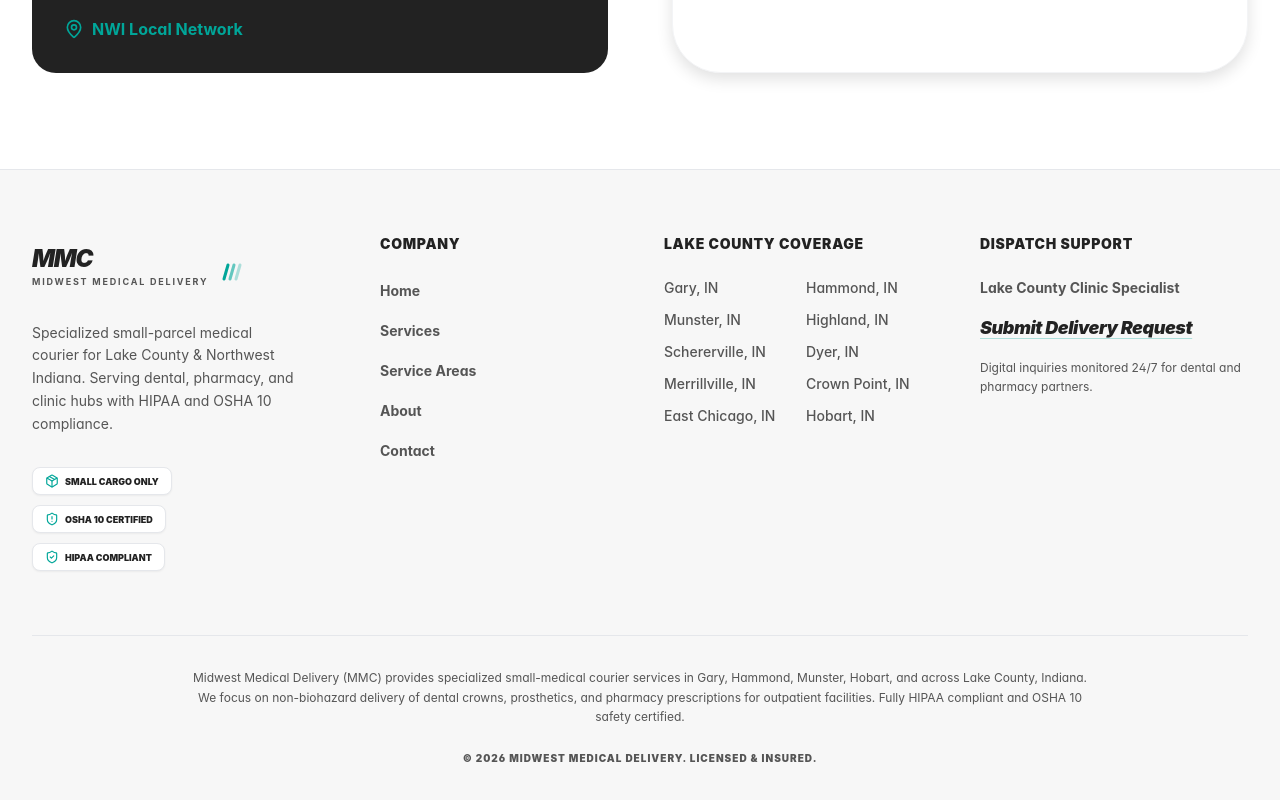
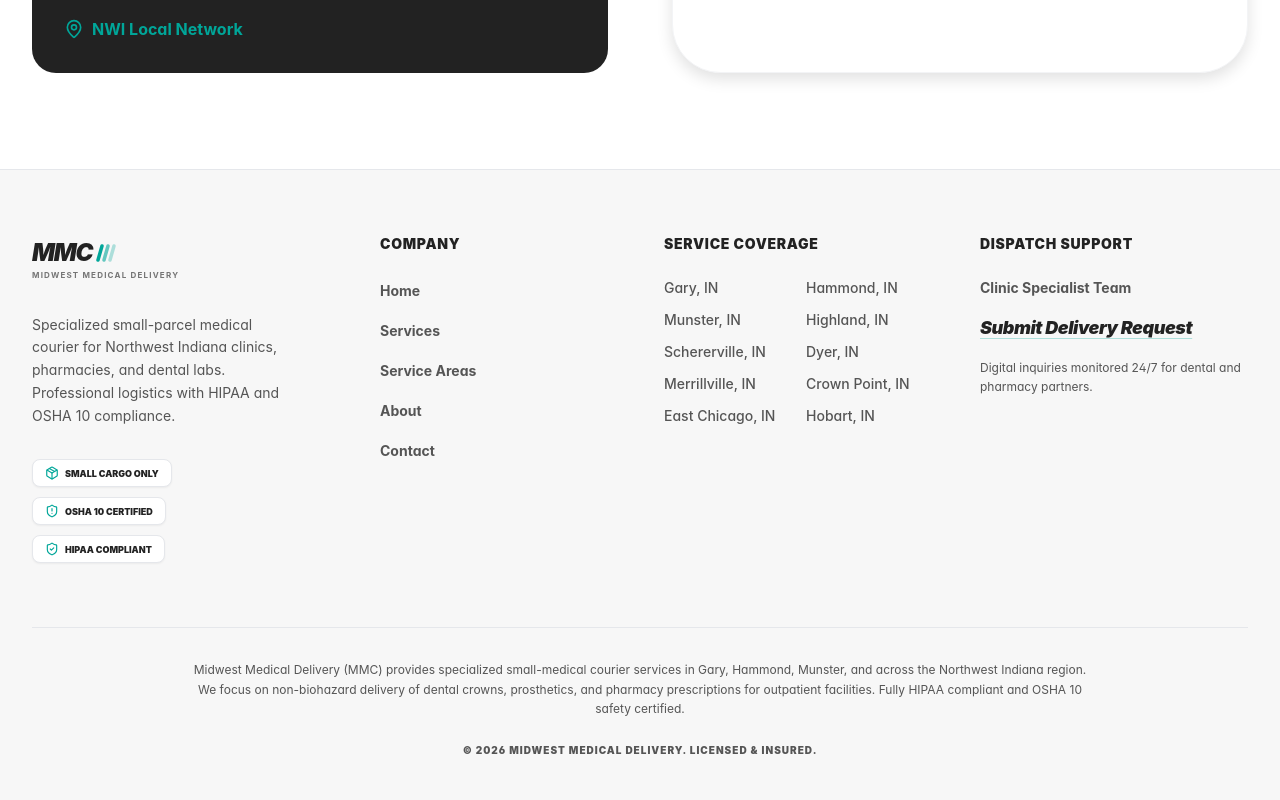
Before and after one commit to freshmurry/midwestmedicaldelivery, a React (Vite) app: page /contact in a window 1280 px wide. Shown: the part 850-1650 px from the top of the page. Built offline with nearby package versions, Linux system fonts and the light colour scheme.

Commit message:
feat: Logo Refinement & Brand Generalization
Refine the brand identity by implementing the requested inline logo layout with stripes immediately following the MMC text, and generalize the regional copy by removing the 'Lake Co. Hub' branding and hyper-local focus.

```diff
--- a/src/components/Logo.tsx
+++ b/src/components/Logo.tsx
@@ -7,11 +7,44 @@
 }
 export function Logo({ variant = 'primary', className, showText = true }: LogoProps) {
   const teal = "#00A699";
-  const dark = "#222222";
-  const gray = "#555555";
   const stripeColor = variant === 'monochrome' ? 'currentColor' : teal;
-  const BrandingText = (
+  const SpeedStripes = (
+    <svg
+      viewBox="0 0 24 20"
+      className="h-full w-auto shrink-0"
+      fill="none"
+      xmlns="http://www.w3.org/2000/svg"
+      preserveAspectRatio="xMinYMid meet"
+    >
+      {/* Stripe 1: 100% Opacity */}
+      <path
+        d="M6 3L2 17"
+        stroke={stripeColor}
+        strokeWidth="3.5"
+        strokeLinecap="round"
+        className="opacity-100"
+      />
+      {/* Stripe 2: 60% Opacity */}
+      <path
+        d="M12 3L8 17"
+        stroke={stripeColor}
+        strokeWidth="3.5"
+        strokeLinecap="round"
+        className="opacity-60"
+      />
+      {/* Stripe 3: 30% Opacity */}
+      <path
+        d="M18 3L14 17"
+        stroke={stripeColor}
+        strokeWidth="3.5"
+        strokeLinecap="round"
+        className="opacity-30"
+      />
+    </svg>
+  );
+  const LogoContent = (
     <div className="flex flex-col leading-none">
+      <div className="flex items-center gap-1">
         <span
           className={cn(
             "text-2xl font-black tracking-tighter italic select-none",
@@ -21,10 +54,14 @@
         >
           MMC
         </span>
+        <div className="h-5 flex items-center">
+          {SpeedStripes}
+        </div>
+      </div>
       {showText && (
         <span
           className={cn(
-            "text-[9px] font-bold uppercase tracking-[0.2em] whitespace-nowrap mt-0.5 select-none",
+            "text-[8px] font-bold uppercase tracking-[0.15em] whitespace-nowrap mt-0.5 select-none opacity-80",
             variant === 'monochrome' ? "" : "text-mmc-gray"
           )}
           style={{ color: variant === 'monochrome' ? 'currentColor' : undefined }}
@@ -34,56 +71,16 @@
       )}
     </div>
   );
-  const SpeedStripes = (
-    <svg
-      viewBox="0 0 32 24"
-      className="h-full w-auto shrink-0"
-      fill="none"
-      xmlns="http://www.w3.org/2000/svg"
-      preserveAspectRatio="xMidYMid meet"
-    >
-      {/* Stripe 1: 100% Opacity - Centered with more breathing room */}
-      <path
-        d="M10 5L6 19"
-        stroke={stripeColor}
-        strokeWidth="3"
-        strokeLinecap="round"
-        className="opacity-100"
-      />
-      {/* Stripe 2: 60% Opacity */}
-      <path
-        d="M16 5L12 19"
-        stroke={stripeColor}
-        strokeWidth="3"
-        strokeLinecap="round"
-        className="opacity-60"
-      />
-      {/* Stripe 3: 30% Opacity */}
-      <path
-        d="M22 5L18 19"
-        stroke={stripeColor}
-        strokeWidth="3"
-        strokeLinecap="round"
-        className="opacity-30"
-      />
-    </svg>
-  );
   if (variant === 'alt') {
     return (
-      <div className={cn("flex items-center gap-3 p-3 rounded-2xl bg-white/90 backdrop-blur-md shadow-xl", className)}>
-        {BrandingText}
-        <div className="h-8">
-          {SpeedStripes}
-        </div>
+      <div className={cn("flex items-center p-3 rounded-2xl bg-white/90 backdrop-blur-md shadow-xl", className)}>
+        {LogoContent}
       </div>
     );
   }
   return (
-    <div className={cn("flex items-end gap-2.5 h-12 pb-1", className)}>
-      {BrandingText}
-      <div className="h-6 mb-0.5">
-        {SpeedStripes}
-      </div>
+    <div className={cn("flex flex-col justify-center h-12", className)}>
+      {LogoContent}
     </div>
   );
 }
--- a/src/components/layout/Footer.tsx
+++ b/src/components/layout/Footer.tsx
@@ -21,10 +21,10 @@
           {/* Brand & Certs */}
           <div className="space-y-8">
             <Link to="/" className="inline-block hover:opacity-80 transition-opacity">
-              <Logo variant="primary" className="h-14" />
+              <Logo variant="primary" />
             </Link>
             <p className="text-mmc-gray text-sm leading-relaxed">
-              Specialized small-parcel medical courier for Lake County & Northwest Indiana. Serving dental, pharmacy, and clinic hubs with HIPAA and OSHA 10 compliance.
+              Specialized small-parcel medical courier for Northwest Indiana clinics, pharmacies, and dental labs. Professional logistics with HIPAA and OSHA 10 compliance.
             </p>
             <div className="flex flex-wrap gap-2.5">
               <div className="flex items-center gap-1.5 bg-white px-3 py-1.5 rounded-lg border border-gray-200 text-[9px] font-black text-mmc-dark shadow-sm whitespace-nowrap">
@@ -56,7 +56,7 @@
           </div>
           {/* Service Areas */}
           <div>
-            <h3 className="text-sm font-black text-mmc-dark uppercase tracking-wider mb-6">Lake County Coverage</h3>
+            <h3 className="text-sm font-black text-mmc-dark uppercase tracking-wider mb-6">Service Coverage</h3>
             <div className="grid grid-cols-2 gap-x-4 gap-y-3">
               {cities.map((city) => (
                 <Link
@@ -74,7 +74,7 @@
             <h3 className="text-sm font-black text-mmc-dark uppercase tracking-wider mb-6">Dispatch Support</h3>
             <div className="space-y-4">
               <p className="text-mmc-gray text-sm font-bold">
-                Lake County Clinic Specialist
+                Clinic Specialist Team
               </p>
               <Link to="/contact" className="block text-mmc-dark font-black hover:text-mmc-teal transition-colors underline decoration-mmc-teal/30 underline-offset-4 text-lg italic tracking-tight">
                 Submit Delivery Request
@@ -87,7 +87,7 @@
         </div>
         <div className="mt-16 pt-8 border-t border-gray-200">
           <p className="text-xs text-mmc-gray leading-relaxed text-center max-w-4xl mx-auto">
-            Midwest Medical Delivery (MMC) provides specialized small-medical courier services in Gary, Hammond, Munster, Hobart, and across Lake County, Indiana. We focus on non-biohazard delivery of dental crowns, prosthetics, and pharmacy prescriptions for outpatient facilities. Fully HIPAA compliant and OSHA 10 safety certified.
+            Midwest Medical Delivery (MMC) provides specialized small-medical courier services in Gary, Hammond, Munster, and across the Northwest Indiana region. We focus on non-biohazard delivery of dental crowns, prosthetics, and pharmacy prescriptions for outpatient facilities. Fully HIPAA compliant and OSHA 10 safety certified.
           </p>
           <div className="mt-6 text-center text-[10px] font-black text-mmc-gray uppercase tracking-widest">
             © {new Date().getFullYear()} Midwest Medical Delivery. Licensed & Insured.
--- a/src/pages/HomePage.tsx
+++ b/src/pages/HomePage.tsx
@@ -1,6 +1,6 @@
 import * as React from 'react';
 import { Link } from 'react-router-dom';
-import { Pill, Package, Zap, MapPin, CheckCircle2, Heart, ShieldCheck, Box } from 'lucide-react';
+import { Pill, Package, Zap, CheckCircle2, ShieldCheck, Box, Heart } from 'lucide-react';
 import { motion } from 'framer-motion';
 import { Button } from '@/components/ui/button';
 import { SEO } from '@/components/SEO';
@@ -23,8 +23,8 @@
   return (
     <>
       <SEO
-        title="Lake County Small-Parcel Medical Courier"
-        description="Fast professional medical delivery for Dental, Pharmacy & Vet Clinics in Lake County, Indiana. Secure transport for sensitive small items across NWI."
+        title="Regional Small-Parcel Medical Courier"
+        description="Fast professional medical delivery for Dental, Pharmacy & Vet Clinics in Northwest Indiana. Secure transport for sensitive small items across the region."
       />
       {/* Hero Section */}
       <section className="relative overflow-hidden bg-white pt-16 pb-24 md:pt-24 md:pb-32">
@@ -38,13 +38,13 @@
             >
               <div className="inline-flex items-center gap-2 bg-mmc-teal/10 text-mmc-teal px-4 py-2 rounded-full text-sm font-bold tracking-tight">
                 <Zap className="h-4 w-4" />
-                LAKE COUNTY SPECIALIST
+                REGIONAL CLINIC SPECIALIST
               </div>
               <h1 className="text-5xl md:text-7xl font-black text-mmc-dark leading-[1.1] tracking-tight">
                 Small-Parcel Medical <span className="text-mmc-teal underline decoration-4 underline-offset-8">Courier</span> for Clinics.
               </h1>
               <p className="text-xl text-mmc-gray max-w-2xl mx-auto lg:mx-0 leading-relaxed">
-                Fast, secure, and professional delivery for dental prosthetics, pharmacy prescriptions, and clinic supplies across Lake County & NWI.
+                Fast, secure, and professional delivery for dental prosthetics, pharmacy prescriptions, and clinic supplies across Northwest Indiana.
               </p>
               <div className="flex flex-col sm:flex-row gap-4 justify-center lg:justify-start">
                 <Button asChild size="lg" className="z-10 bg-mmc-teal hover:bg-mmc-teal/90 text-white rounded-2xl px-10 py-7 text-lg shadow-lg hover:-translate-y-1 transition-all">
@@ -59,7 +59,7 @@
                 />
               </div>
               <div className="flex flex-wrap justify-center lg:justify-start items-center gap-6 pt-4">
-                {['Small Cargo Only', 'HIPAA Compliant', 'Lake County Focus'].map((text, i) => (
+                {['Small Cargo Only', 'HIPAA Compliant', 'Regional Focus'].map((text, i) => (
                   <div key={i} className="flex items-center gap-2 text-sm font-bold text-mmc-dark">
                     <CheckCircle2 className="h-5 w-5 text-mmc-teal" />
                     {text}
@@ -76,7 +76,7 @@
               <div className="aspect-[4/3] rounded-3xl bg-mmc-light overflow-hidden shadow-xl relative">
                 <img
                   src="https://images.unsplash.com/photo-1566274360936-692e10aa39f4?auto=format&fit=crop&q=80&w=1200"
-                  alt="MMC Black Jeep Wrangler Medical Courier Vehicle"
+                  alt="MMC Black Medical Courier Vehicle"
                   loading="eager"
                   className="w-full h-full object-cover grayscale-[15%] hover:grayscale-0 transition-all duration-700"
                   style={{ objectPosition: 'center 40%' }}
@@ -101,7 +101,7 @@
             variants={stagger}
           >
             {[
-              { label: 'Lake County', value: '100%', sub: 'Local Hub focus' },
+              { label: 'Regional', value: '100%', sub: 'Local Hub focus' },
               { label: 'Clinic Partners', value: '50+', sub: 'NWI Coverage' },
               { label: 'Transport', value: 'Secure', sub: 'Small Parcels only' },
               { label: 'Response', value: 'Instant', sub: 'Dispatch Monitoring' }
@@ -161,15 +161,10 @@
                 <div className="aspect-video rounded-3xl overflow-hidden shadow-airbnb relative">
                   <img
                     src="https://images.unsplash.com/photo-1587560699334-cc4ff634909a?auto=format&fit=crop&q=80&w=1200"
-                    alt="MMC Courier Delivering Small Dental Medical Packages to Local Clinic"
+                    alt="MMC Courier Delivering Small Dental Medical Packages"
                     loading="lazy"
                     className="w-full h-full object-cover grayscale-[10%] group-hover:grayscale-0 group-hover:scale-[1.02] transition-all duration-700"
                   />
-                  <div className="absolute bottom-6 left-6 right-6 flex flex-wrap gap-2">
-                    <span className="bg-mmc-dark/90 backdrop-blur-sm text-white px-3 py-1 rounded-lg text-[10px] font-black tracking-widest uppercase">Dental</span>
-                    <span className="bg-mmc-teal/90 backdrop-blur-sm text-white px-3 py-1 rounded-lg text-[10px] font-black tracking-widest uppercase">Medical</span>
-                    <span className="bg-red-600/90 backdrop-blur-sm text-white px-3 py-1 rounded-lg text-[10px] font-black tracking-widest uppercase">Urgent</span>
-                  </div>
                 </div>
               </div>
             </motion.div>
@@ -187,8 +182,8 @@
             variants={fadeIn}
           >
             <h2 className="text-sm font-black text-mmc-teal uppercase tracking-widest">Focused Expertise</h2>
-            <h3 className="text-4xl md:text-5xl font-black text-mmc-dark">Built for Lake County Clinics.</h3>
-            <p className="text-lg text-mmc-gray">Refined logistics specifically for Lake County dental offices and pharmacies.</p>
+            <h3 className="text-4xl md:text-5xl font-black text-mmc-dark">Built for Regional Clinics.</h3>
+            <p className="text-lg text-mmc-gray">Refined logistics specifically for regional dental offices and pharmacies.</p>
           </motion.div>
           <motion.div
             className="grid sm:grid-cols-2 lg:grid-cols-3 gap-6 lg:gap-8"
@@ -198,7 +193,7 @@
             variants={stagger}
           >
             {[
-              { icon: Package, title: 'Dental & Ortho', desc: 'Secure transport for crowns, molds, and retainers between Lake County labs and clinics.' },
+              { icon: Package, title: 'Dental & Ortho', desc: 'Secure transport for crowns, molds, and retainers between labs and clinics.' },
               { icon: Pill, title: 'Pharmacy Routing', desc: 'High-priority prescription delivery for facilities that need a dedicated professional partner.' },
               { icon: Heart, title: 'Vet & Supplies', desc: 'Urgent supplies and document transport for veterinary hospitals throughout the NWI region.' }
             ].map((feature, i) => (
@@ -228,8 +223,8 @@
             viewport={{ once: true }}
           >
             <div className="absolute inset-0 bg-black/5 pointer-events-none" />
-            <h2 className="text-4xl md:text-6xl font-black mb-8 relative z-10">Upgrade Your Lake County Logistics.</h2>
-            <p className="text-xl text-white/90 mb-10 max-w-2xl mx-auto relative z-10">Contact our dispatch team today for immediate pickup or scheduled NWI clinic routes.</p>
+            <h2 className="text-4xl md:text-6xl font-black mb-8 relative z-10">Upgrade Your Regional Logistics.</h2>
+            <p className="text-xl text-white/90 mb-10 max-w-2xl mx-auto relative z-10">Contact our dispatch team today for immediate pickup or scheduled clinic routes.</p>
             <div className="flex flex-col sm:flex-row gap-4 justify-center relative z-10">
               <Button asChild size="lg" className="bg-white text-mmc-teal hover:bg-gray-100 rounded-2xl px-10 py-7 text-lg font-bold">
                 <Link to="/contact">Request Pickup</Link>
--- a/src/pages/ServiceAreasPage.tsx
+++ b/src/pages/ServiceAreasPage.tsx
@@ -53,7 +53,6 @@
       const id = hash.replace('#', '');
       const element = document.getElementById(id);
       if (element) {
-        // Timeout ensures the layout has stabilized before scrolling
         setTimeout(() => {
           element.scrollIntoView({ behavior: 'smooth' });
         }, 100);
@@ -64,21 +63,21 @@
   return (
     <>
       <SEO
-        title="Lake County Coverage Map"
-        description="Fast professional delivery for Dental, Pharmacy, and Vet clinics in Gary, Hammond, Munster, Hobart, and across Lake County. View our NWI coverage area."
+        title="Regional Coverage Map"
+        description="Fast professional delivery for Dental, Pharmacy, and Vet clinics across Gary, Hammond, Munster, and the Northwest Indiana region."
       />
       <div className="max-w-7xl mx-auto px-4 sm:px-6 lg:px-8">
         <div className="py-8 md:py-10 lg:py-12">
           <div className="max-w-3xl mb-12 md:mb-16 space-y-4 md:space-y-6">
             <div className="inline-flex items-center gap-2 px-3 py-1 rounded-full bg-mmc-teal/10 text-mmc-teal text-xs font-bold uppercase tracking-widest">
               <Navigation className="h-3 w-3" />
-              Lake County Coverage
+              Service Coverage Area
             </div>
             <h1 className="text-4xl md:text-5xl lg:text-6xl font-black text-mmc-dark leading-tight">
-              Lake County <span className="text-mmc-teal">Network.</span>
+              Regional <span className="text-mmc-teal">Network.</span>
             </h1>
             <p className="text-lg md:text-xl text-mmc-gray leading-relaxed max-w-2xl">
-              Our professional courier fleet is strategically positioned to serve Lake County and strategic NWI clinic hubs with unparalleled local speed.
+              Our professional courier fleet is strategically positioned to serve local clinics and regional hubs with unparalleled local speed.
             </p>
           </div>
           <div className="grid md:grid-cols-2 lg:grid-cols-3 gap-6 md:gap-8">
@@ -108,9 +107,9 @@
           </div>
           <div className="mt-16 md:mt-24 p-8 md:p-16 bg-mmc-dark rounded-[2.5rem] md:rounded-[4rem] text-center space-y-6 md:space-y-8 relative overflow-hidden">
             <div className="absolute top-0 right-0 w-64 h-64 bg-mmc-teal opacity-10 rounded-full -mr-20 -mt-20 blur-3xl pointer-events-none" />
-            <h2 className="text-3xl md:text-4xl font-black text-white relative z-10">Lake County Provider?</h2>
+            <h2 className="text-3xl md:text-4xl font-black text-white relative z-10">Local Clinic Provider?</h2>
             <p className="text-base md:text-lg text-gray-400 max-w-xl mx-auto leading-relaxed relative z-10">
-              We specialize in Lake County medical logistics. If you're in Gary, Hammond, Munster, Hobart, or nearby, we've got you covered.
+              We specialize in regional medical logistics. If your facility is within our coverage area, we have a solution for your small-parcel needs.
             </p>
             <div className="relative z-10 flex flex-col sm:flex-row justify-center items-center gap-4 pt-4">
               <QuickInquiryModal
```
Also changed, not shown: src/pages/AboutPage.tsx (+8 -10 lines). Lines whose indentation alone changed are shown as unchanged.
